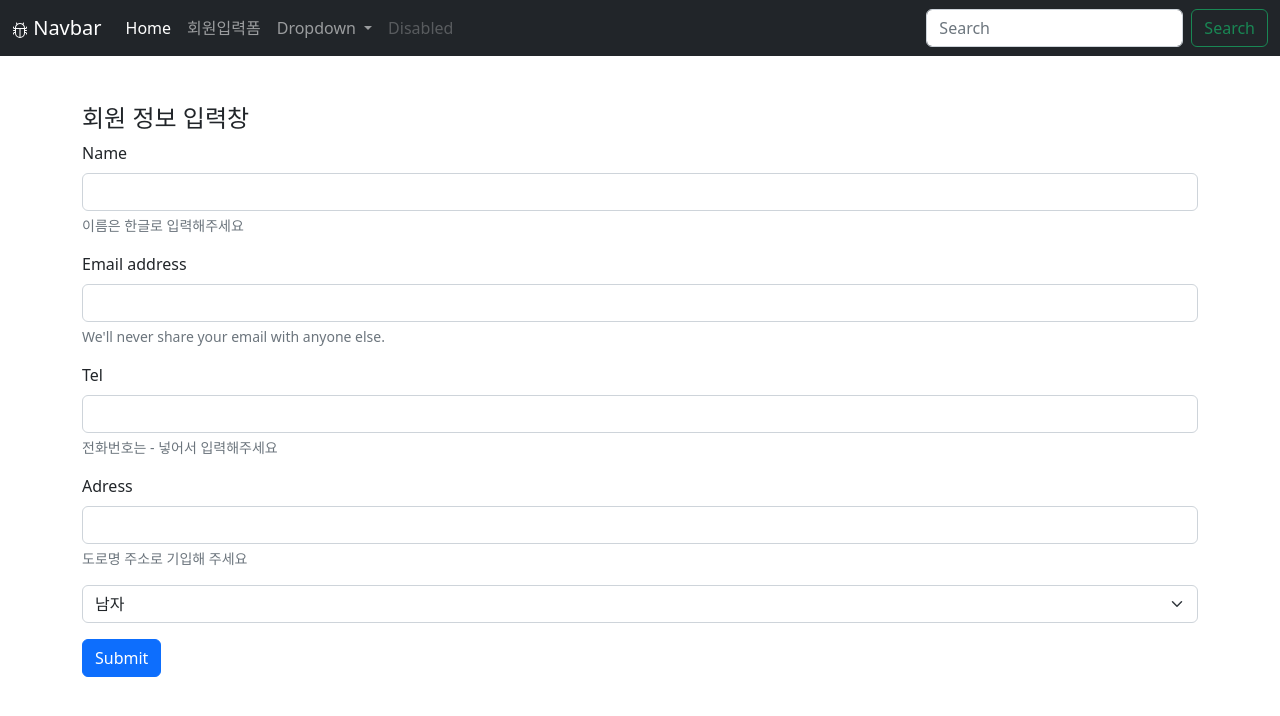
After one commit to seonjo/pythondata, a Flask app: template python_basic/10_flask/templates/inputform.html in a window 1280 px wide. The commit adds this page. Shown: the top 716 px of the page. Run offline with Flask 2, Linux system fonts and the light colour scheme; the template is opened without the code that fills it, so the values that code supplies are empty.

Commit message:
db연결

```diff
--- /dev/null
+++ b/python_basic/10_flask/templates/inputform.html
@@ -0,0 +1,36 @@
+{% extends 'base.html' %}
+{% block body %}
+<div class="container">
+    <br/><br/>
+    <h4>회원 정보 입력창</h4>
+    <form action="/inputform" method="post">
+        <div class="mb-3">
+          <label for="Name" class="form-label">Name</label>
+          <input type="text" class="form-control" id="Name" name="name" aria-describedby="NameHelp">
+          <div id="NameHelp" class="form-text">이름은 한글로 입력해주세요</div>
+        </div>
+        <div class="mb-3">
+            <label for="exampleInputEmail1" class="form-label">Email address</label>
+            <input type="email" class="form-control" id="exampleInputEmail1" name="email" aria-describedby="emailHelp">
+            <div id="emailHelp" class="form-text">We'll never share your email with anyone else.</div>
+        </div>
+        <div class="mb-3">
+            <label for="Tel" class="form-label">Tel</label>
+            <input type="text" class="form-control" id="Tel" name="tel" aria-describedby="TelHelp">
+            <div id="TelHelp" class="form-text">전화번호는 - 넣어서 입력해주세요</div>
+          </div>
+          <div class="mb-3">
+            <label for="Address" class="form-label">Adress</label>
+            <input type="text" class="form-control" id="Address" name="address" aria-describedby="AddressHelp">
+            <div id="AddressHelp" class="form-text">도로명 주소로 기입해 주세요</div>
+          </div>
+          <div class="mb-3">
+            <select class="form-select" aria-label="Default select example" name="gender">
+                <option value="남자" selected>남자</option>
+                <option value="여자">여자</option>
+            </select>
+          </div>
+        <button type="submit" class="btn btn-primary">Submit</button>
+      </form>
+</div>
+{% endblock%}
--- a/python_basic/10_flask/templates/menu.html
+++ b/python_basic/10_flask/templates/menu.html
@@ -12,10 +12,10 @@
       <div class="collapse navbar-collapse" id="navbarSupportedContent">
         <ul class="navbar-nav me-auto mb-2 mb-lg-0">
           <li class="nav-item">
-            <a class="nav-link active" aria-current="page" href="#">Home</a>
+            <a class="nav-link active" aria-current="page" href="/">Home</a>
           </li>
           <li class="nav-item">
-            <a class="nav-link" href="#">Link</a>
+            <a class="nav-link" href="/inputform">회원입력폼</a>
           </li>
           <li class="nav-item dropdown">
             <a class="nav-link dropdown-toggle" href="#" id="navbarDropdown" role="button" data-bs-toggle="dropdown" aria-expanded="false">
```
Also changed, not shown: python_basic/10_flask/app.py (+24 -0 lines), python_basic/10_flask/customer.db (added).
